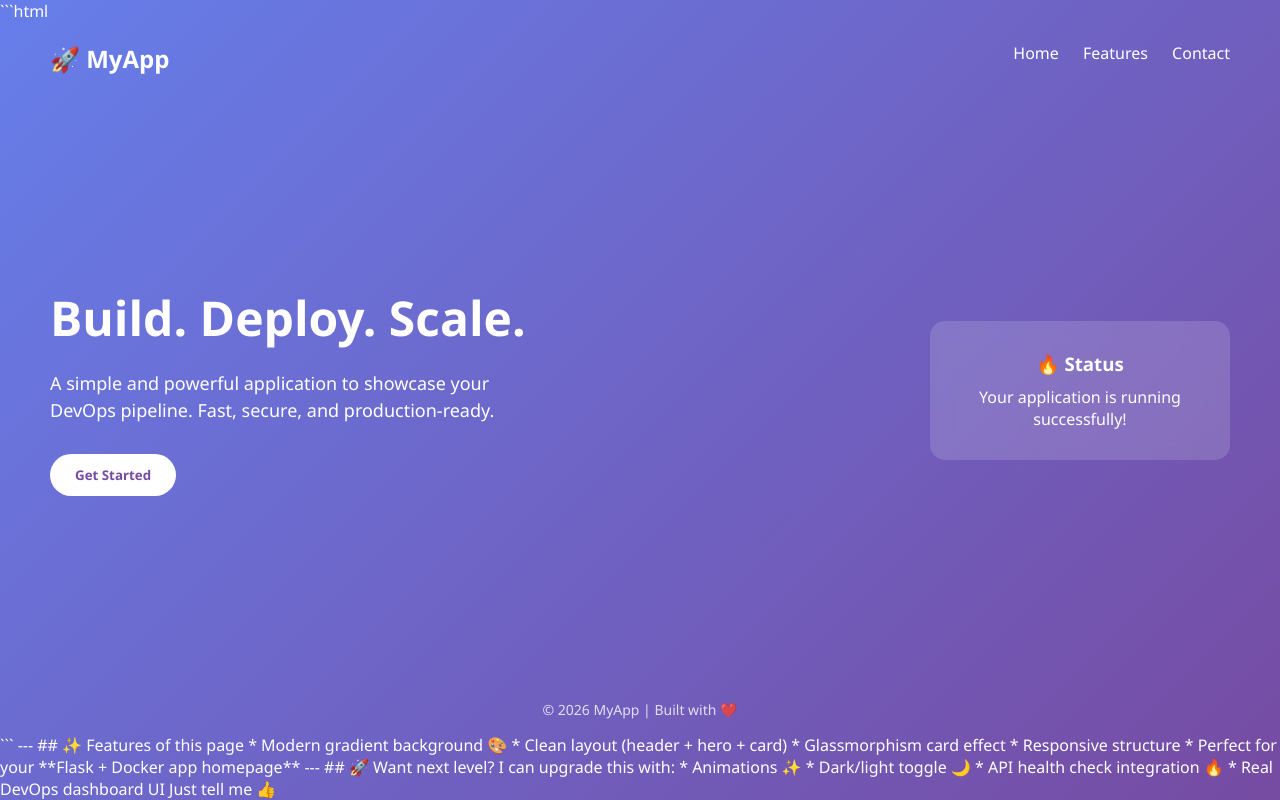
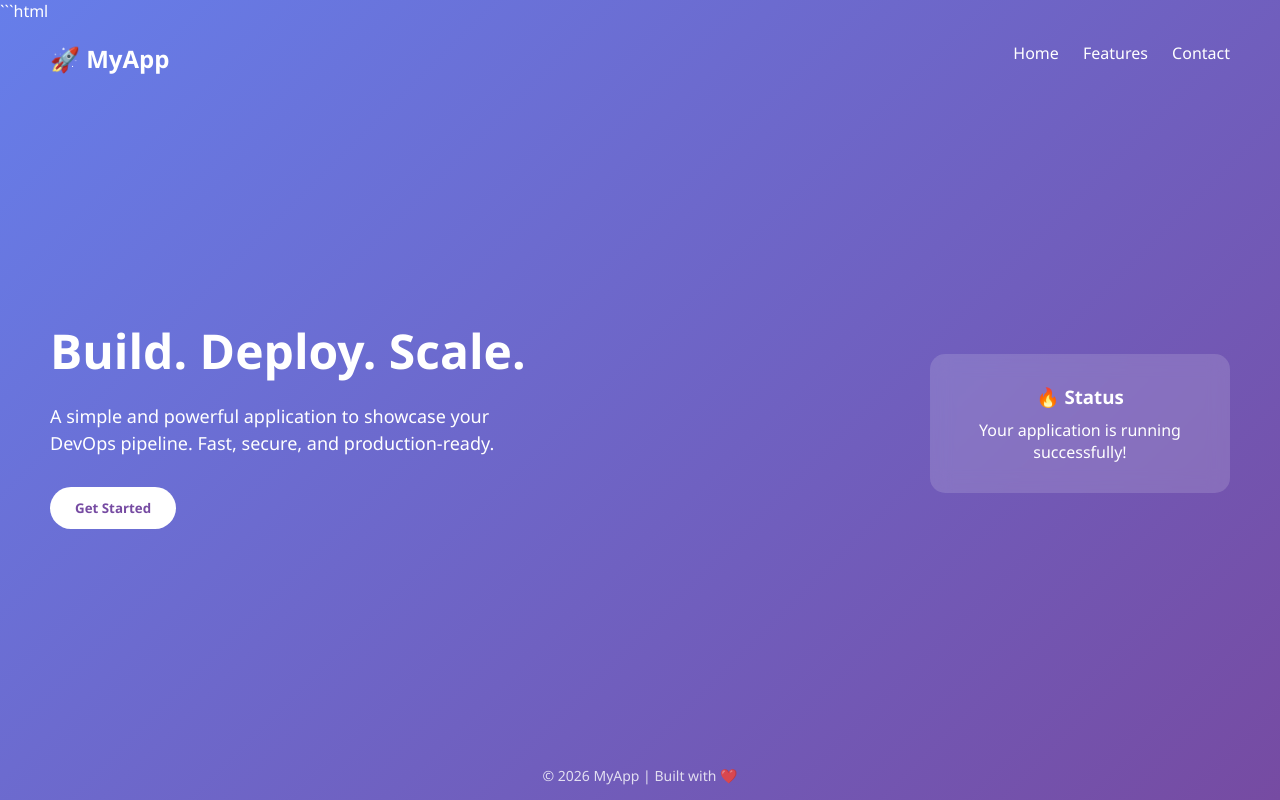
Before and after one commit to abinash-mallick/actions-end-to-end, a Flask app: page / in a window 1280 px wide. Run offline with Flask 3, Linux system fonts and the light colour scheme.

Commit message:
Update index.html

````diff
--- a/templates/index.html
+++ b/templates/index.html
@@ -137,27 +137,3 @@
 
 </body>
 </html>
-```
-
----
-
-## ✨ Features of this page
-
-* Modern gradient background 🎨
-* Clean layout (header + hero + card)
-* Glassmorphism card effect
-* Responsive structure
-* Perfect for your **Flask + Docker app homepage**
-
----
-
-## 🚀 Want next level?
-
-I can upgrade this with:
-
-* Animations ✨
-* Dark/light toggle 🌙
-* API health check integration 🔥
-* Real DevOps dashboard UI
-
-Just tell me 👍
````
